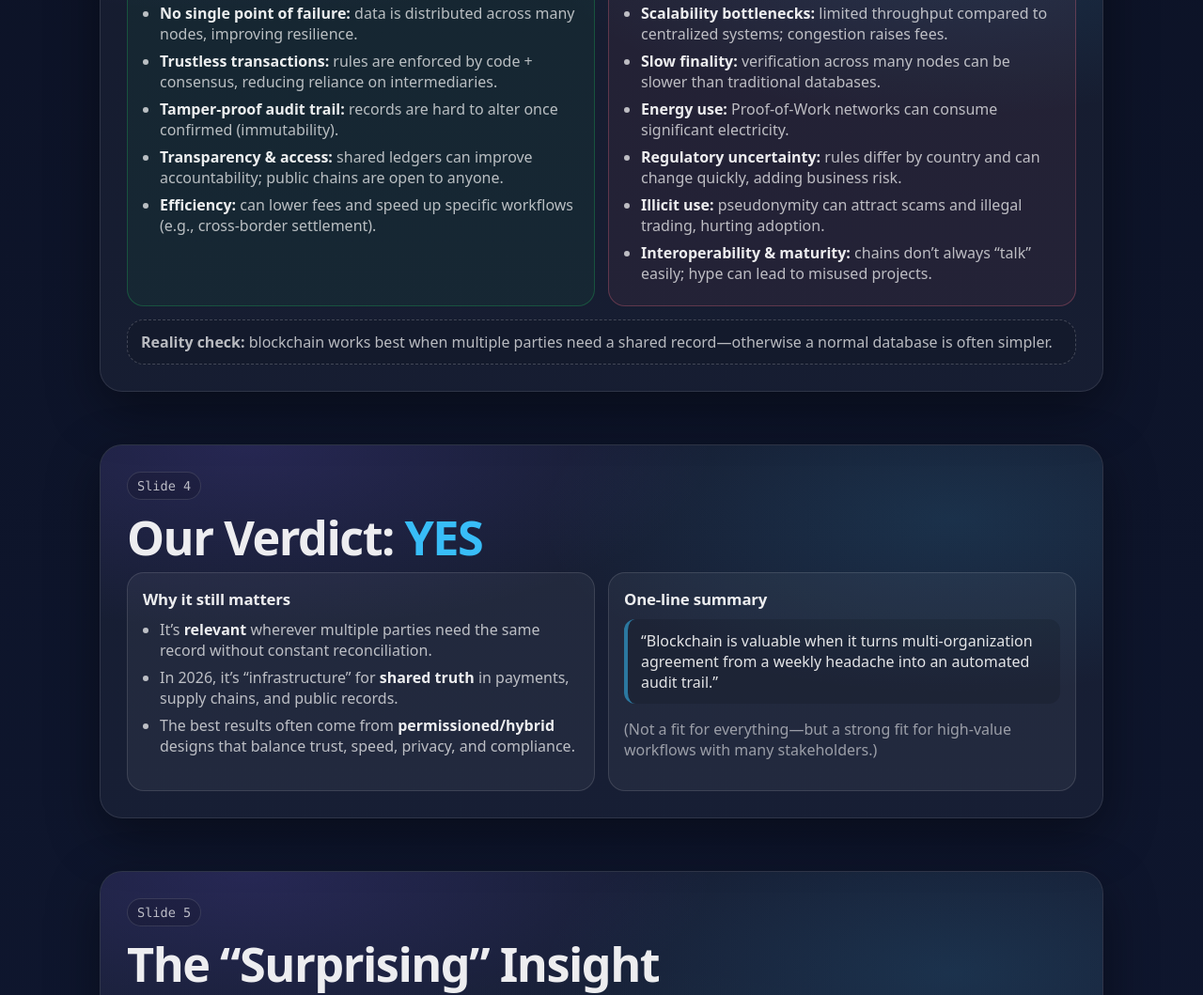
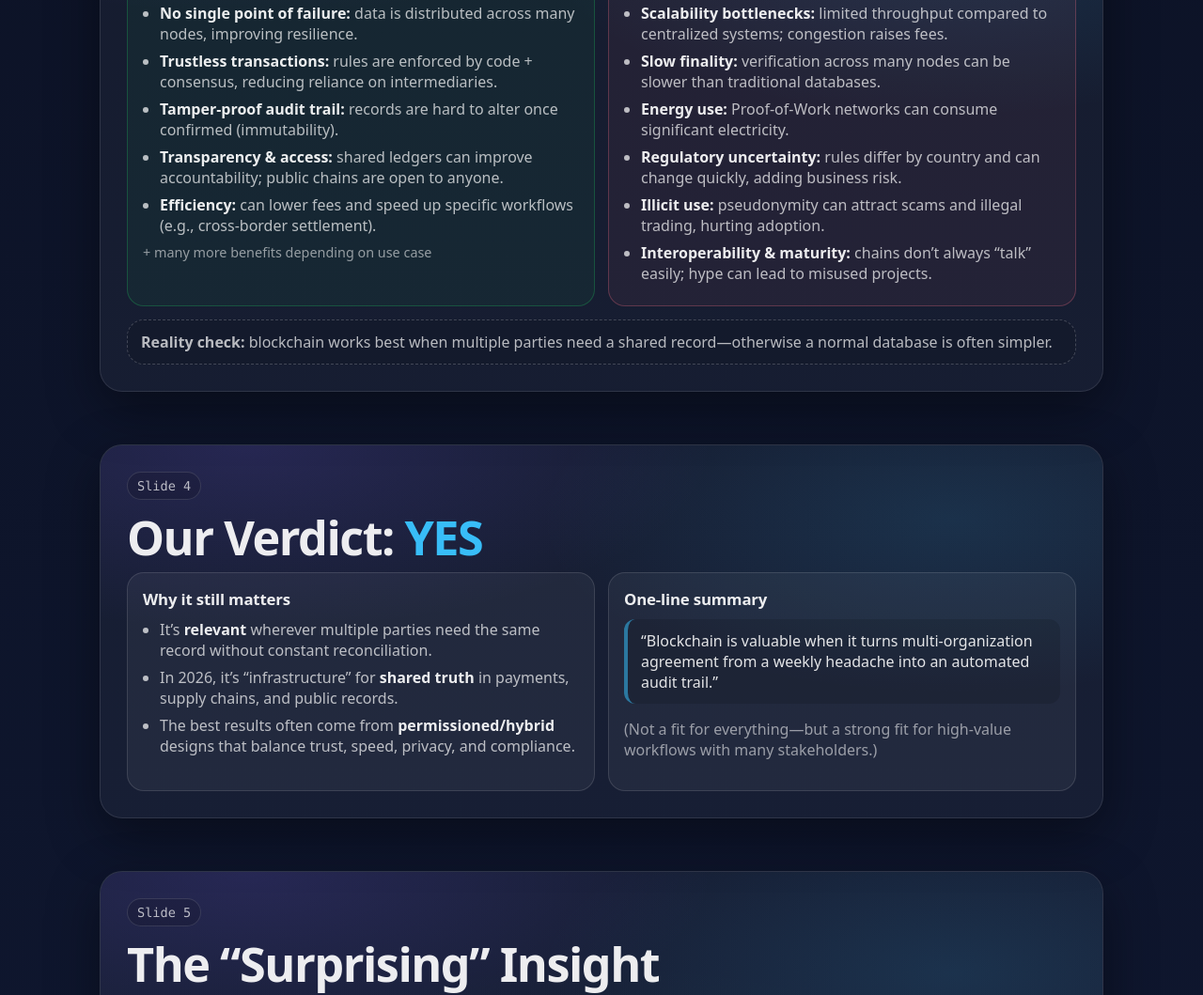
Before and after one commit to JollyOscar/Blockchain-Presentation, a plain HTML site: page index.html in a window 1280 px wide. Shown: the part 1484-2543 px from the top of the page at 94% size. Drawn offline with Linux system fonts and the light colour scheme.

Commit message:
Add note about additional pros

```diff
--- a/index.html
+++ b/index.html
@@ -130,6 +130,7 @@
               <li><strong>Transparency &amp; access:</strong> shared ledgers can improve accountability; public chains are open to anyone.</li>
               <li><strong>Efficiency:</strong> can lower fees and speed up specific workflows (e.g., cross‑border settlement).</li>
             </ul>
+            <p class="muted" style="margin-top: 8px; font-size: 0.9rem;">+ many more benefits depending on use case</p>
           </div>
 
           <div class="card card--bad">
```
